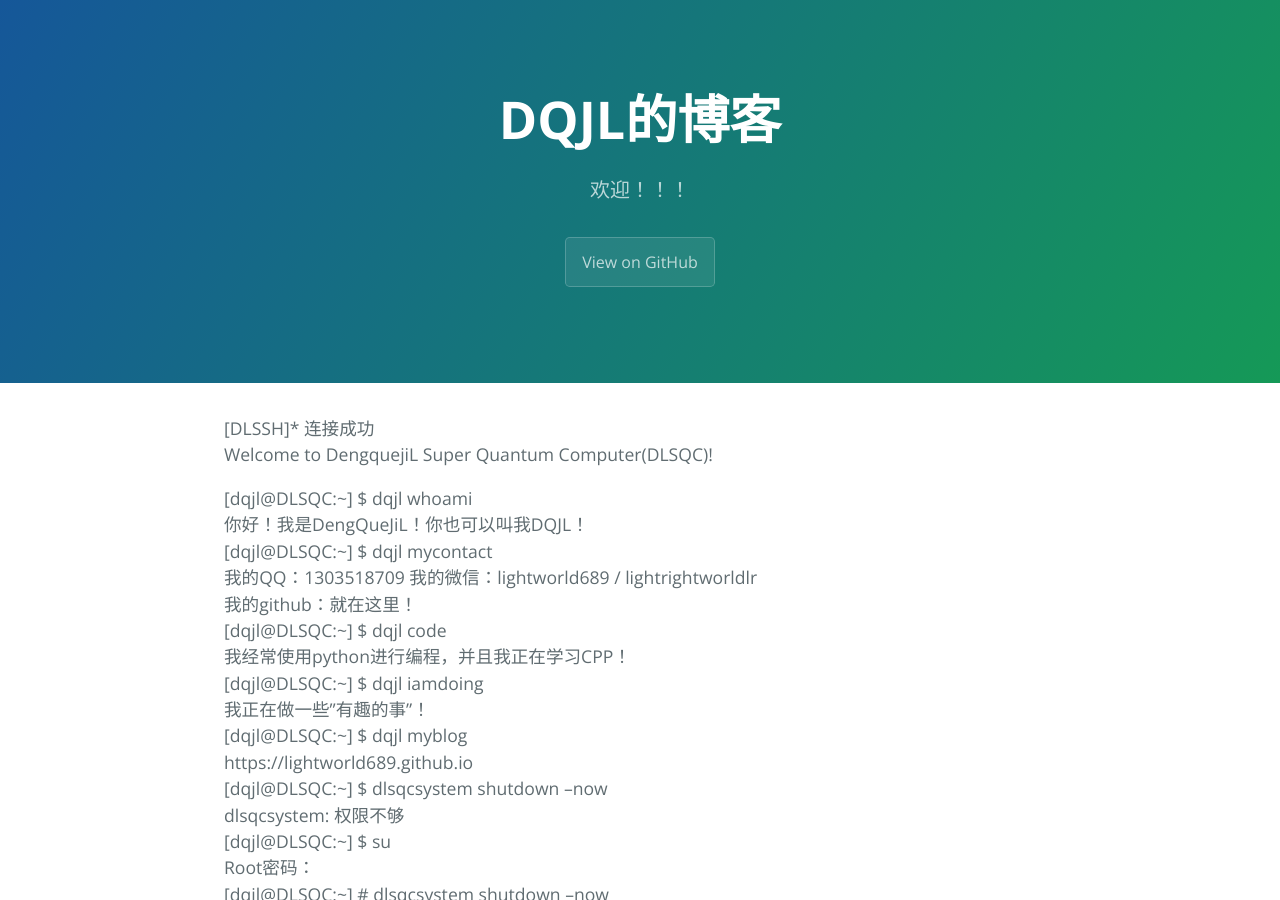
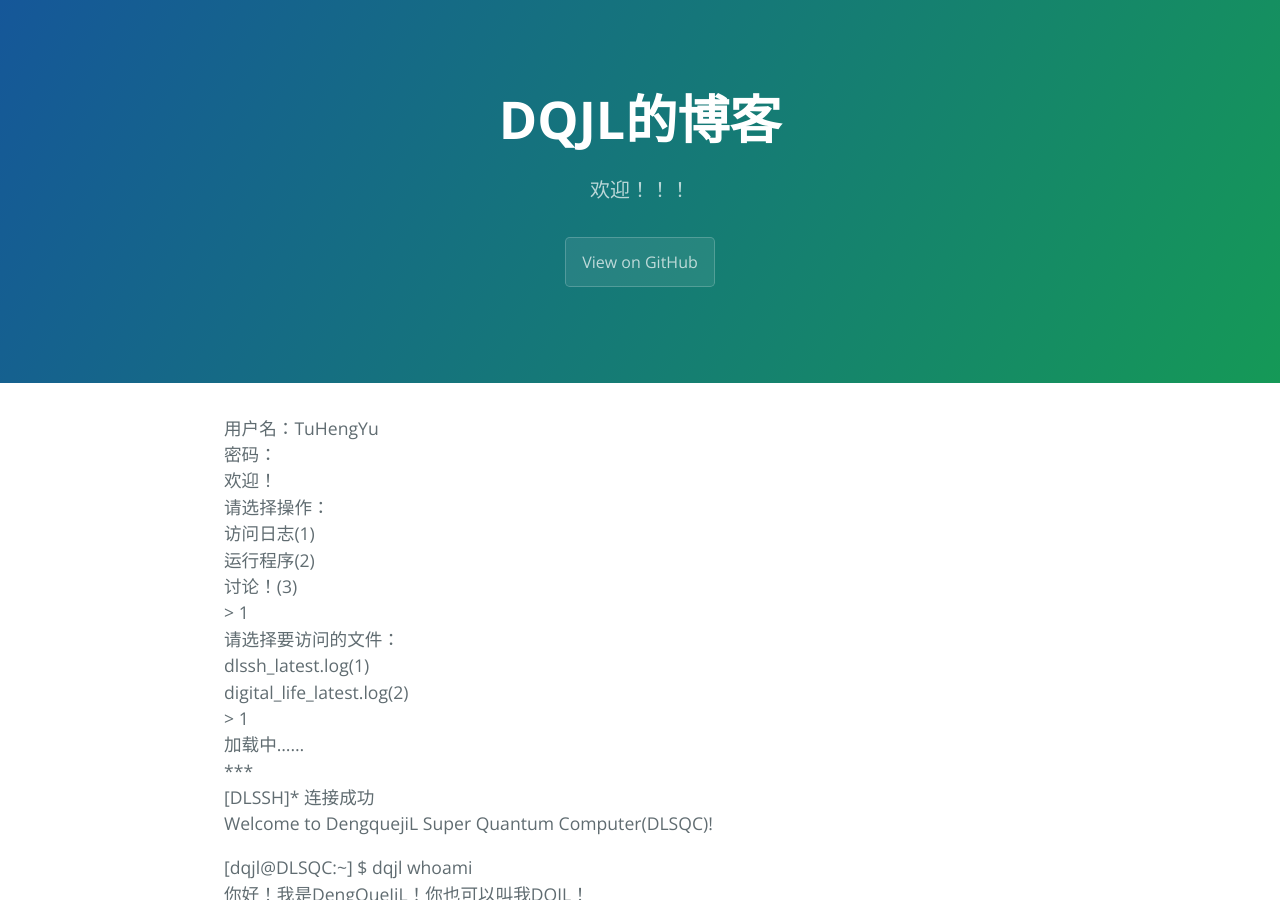
Before and after one commit to lightworld689/lightworld689.github.io_old, a Jekyll site: the page built from index.md, in a window 1280 px wide and 900 px high. Built offline with Jekyll 4.4.1, drawn with Linux system fonts in a browser that asks for light colours.

Commit message:
临时存储

```diff
--- a/index.md
+++ b/index.md
@@ -3,6 +3,20 @@ layout: default
 title: DQJL的博客
 description: 欢迎！！！
 ---
+用户名：TuHengYu
+密码：
+欢迎！
+请选择操作：
+访问日志(1)
+运行程序(2)
+讨论！(3)
+\> 1
+请选择要访问的文件：
+dlssh_latest.log(1)
+digital_life_latest.log(2)
+\> 1
+加载中……
+***
 \[DLSSH\]\* 连接成功
 Welcome to DengquejiL Super Quantum Computer\(DLSQC\)!
 
```
